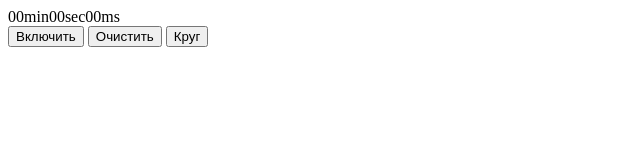
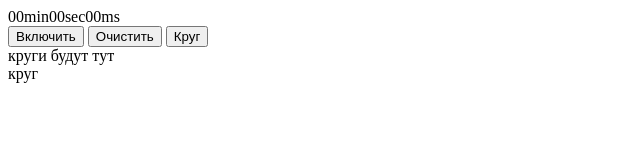
Before and after one commit to yamaxim137/hw5-sec, a plain HTML site: page index.html in a window 1280 px wide. Both pictures are taken after a click on the button "Круг". Shown: the whole page, without its empty margins (0-640 px from the left). Drawn offline with Linux system fonts and the light colour scheme.

Commit message:
round
добавляется слово "круг" при нажатии кнопки

```diff
--- a/index.html
+++ b/index.html
@@ -12,6 +12,7 @@
 		<div class="btn"><button onclick="cleer()">Очистить</button></div>
 		<div class="btn"><button onclick="round()">Круг</button></div>
 	</div>
+	<div id="rt">круги будут тут</div>
 </body>
 <script src="script.js"></script>
 </html>
--- a/script.js
+++ b/script.js
@@ -45,8 +45,20 @@ let cleer = () => {
 
 // кнопка Круг
 let round = () => {
+	var root = document.getElementById('rt');
+	let newRnd = document.createElement('div');
+	newRnd.innerHTML = "круг";
+	root.appendChild(newRnd);
+};
 
-};
+// var offBtn = document.createElement("Button");
+//         offBtn.type = "button";
+// 	offBtn.className = "off";
+// 	offBtn.innerHTML = "Стоп";
+// 	offBtn.addEventListener('click', () => {
+// 		this._timer.off();
+// 		this.stateChange();
+// 	});    root.appendChild(onBtn);
 
 let vewtime = (taim) => {
 	var tm = taim
```
